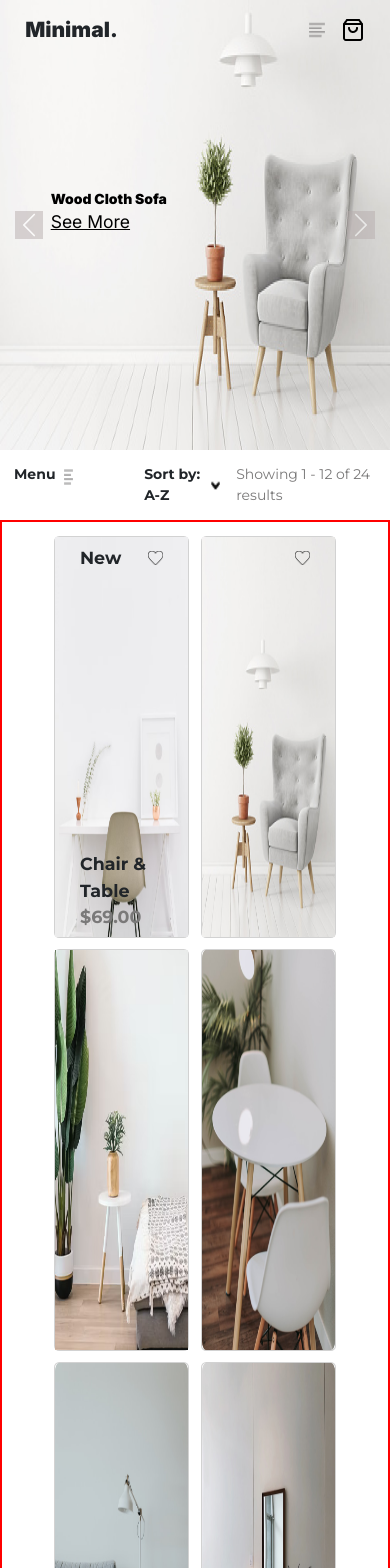
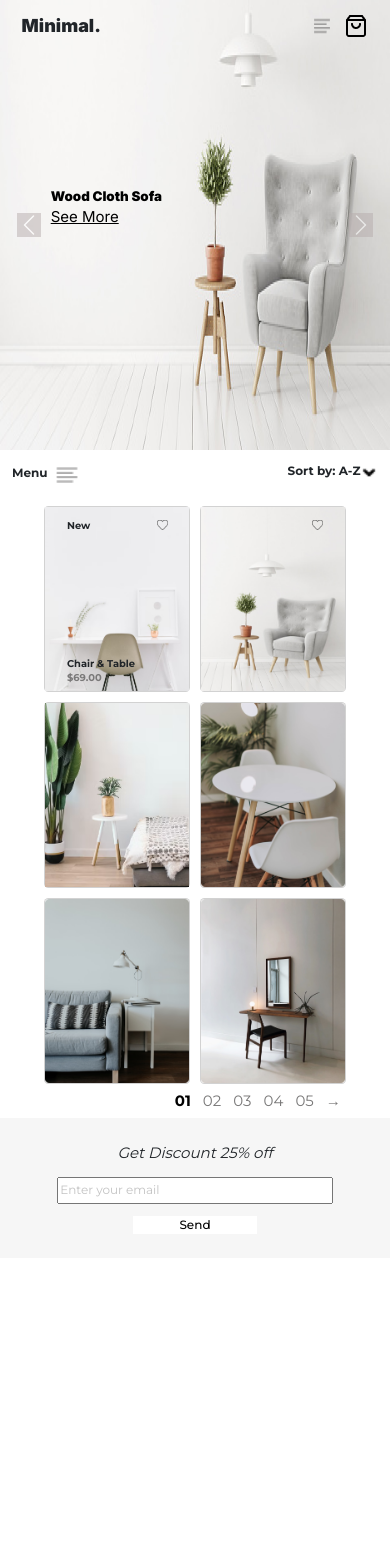
Before and after one commit to JustFelix-Dev/Figma-to-React, a React (Vite) app: page / in a window 390 px wide. Shown: the top 1568 px of the page. After the commit the page ends 1294 px from the top, so only its background shows below. Built offline with nearby package versions, Linux system fonts and the light colour scheme.

Commit message:
Added a Navbar Component

```diff
--- /dev/null
+++ b/src/components/Navbar.jsx
@@ -0,0 +1,42 @@
+import React, { useRef, useState } from 'react'
+
+const Navbar = ({showNav=true}) => {
+    const [ open, setOpen ] = useState(false)
+    const cartRef = useRef()
+
+    const handleClick = ()=>{
+        cartRef.current.style.display = "none"
+        setOpen(true)
+    }
+    const handleDefault=()=>{
+        cartRef.current.style.display = "initial"
+        setOpen(false)
+    }
+  return (
+          <>
+          <nav>
+               <div className="minimal">
+                   <span>Minimal.</span>
+               </div>
+               <div className="links">
+                {
+                    showNav &&
+                   <ul className={ open ? 'active':""}>
+                       <li className="active"><a href="#">Shop</a></li>
+                       <li><a href="#">About</a></li>
+                       <li><a href="#">Contact</a></li>
+                       <li><a href="#">FAQ</a></li>
+                       <li onClick={handleDefault} style={{fontWeight:"500",fontSize:"1.3rem",position:"absolute",top:"-19%",right:"0.3rem",cursor:"pointer"}}>&times;</li>
+                   </ul>
+                }
+                   <div className="cart">
+                       <img className="cartMenu" ref={cartRef} onClick={handleClick} src="images/menu.png" alt="hamburger-menu" />
+                       <img src="images/shopping-bag.png" alt="cart" />
+                   </div>
+               </div>
+             </nav>
+          </>
+  )
+}
+
+export default Navbar
--- a/src/index.css
+++ b/src/index.css
@@ -23,6 +23,10 @@
   --space-lg :2.4rem;
   --space-xl : 3.6rem;
   --space-xxl: 4.2rem;
+}
+
+body{
+  min-width: 298px;
 }
 
 /* MenuBar */
@@ -256,7 +260,7 @@ nav .links{
   padding-right: var(--space-xl);
   padding-top: var(--space-xl);
   padding-bottom: 0 ;
-  border: 2px solid red;
+  /* border: 2px solid red; */
 }
 
 /* SIDEBAR */
@@ -315,9 +319,6 @@ nav .links{
    padding-inline: var(--space-xl);
 }
 
-.allProducts .productCards > a div .img-fluid {
-  height: 400px;
-}
 
 /* New and Love */
 .header{
@@ -374,7 +375,7 @@ nav .links{
 }
 .pagination ul {
   margin: 0;
-  padding-block: var(--space-xs);
+padding-block: var(--space-xs);
 list-style-type: none;
 padding-right:calc(var(--space-xxl) + 2.5rem) ;
 }
@@ -452,17 +453,24 @@ footer .details button:hover{
     position: absolute;
     transform: translateX(-110%);
     transition: all ease-in 300ms;
-    min-height: 100%;
+    max-height: 100%;
     top: 0;
     left: 0;
     z-index: 5;
-    width: 300px;
+    width: 325px;
     overflow: auto;
     background-color: #fff;
-    box-shadow: 0 0 3px 0 rgb(231, 228, 228), 0 0 5px 0 #000;
+    border-top-right-radius: 19px;
+    border-bottom-right-radius: 19px;
+  }
+
+  .allProducts .sidebar .sixth p {
+    max-width: 29ch;
   }
   .allProducts .sidebar.active {
     transform : translateX(0);
+    box-shadow: 0 0 50px 1000px rgba(75, 72, 72, 0.1);
+
   }
   .allProducts .sidebar.active .menuBack{
     display: block;
@@ -477,6 +485,9 @@ footer .details button:hover{
       padding-left: var(--space-xxs);
       padding-right: var(--space-xxs);
     }
+    .pagination ul{
+      padding-right: var(--space-xl);
+    }
 }
 
 @media screen and (max-width:730px){
@@ -485,6 +496,13 @@ footer .details button:hover{
   }
   nav{
     padding-inline: var(--space-md);
+  }
+}
+
+@media screen and (max-width:790px){
+  footer .details{
+    flex-direction: column;
+    align-items: center;
   }
 }
 
@@ -521,3 +539,42 @@ footer .details button:hover{
     display: none !important;
   }
 }
+
+@media screen and (max-width:494px){
+  html{
+    font-size: 12px;
+  }
+  .menubar .menu {
+    align-items: start;
+  }
+  .menubar .menu .first {
+    align-self: end;
+  }
+  .menubar .menu .second {
+    /* align-self:start; */
+    height: 20px;
+  }
+  .allProducts .sidebar{
+    width: 259px;
+  }
+}
+
+@media screen and (max-width:432px){
+  .menubar .result{
+    display: none;
+  }
+  .new{
+    font-size: clamp(0.3rem,1vw + 0.5rem, 0.9rem);
+  }
+  .love{
+    height: 10px;
+  }
+  .footer .name {
+    font-size: clamp(0.3rem,1vw + 0.5rem, 0.9rem);
+  }
+  .footer .price {
+    font-size: clamp(0.3rem,1vw + 0.5rem, 0.9rem);
+
+  }
+
+}
--- a/src/pages/Main.jsx
+++ b/src/pages/Main.jsx
@@ -1,38 +1,12 @@
 import { useEffect, useRef, useState } from "react";
 import { Outlet } from "react-router-dom";
+import Navbar from "../components/Navbar";
 
 const Main = () => {
-    const [ open, setOpen ] = useState(false)
-    const cartRef = useRef()
 
-    const handleClick = ()=>{
-        cartRef.current.style.display = "none"
-        setOpen(true)
-    }
-    const handleDefault=()=>{
-        cartRef.current.style.display = "initial"
-        setOpen(false)
-    }
     return (
             <>
-              <nav>
-                <div className="minimal">
-                    <span>Minimal.</span>
-                </div>
-                <div className="links">
-                    <ul className={ open ? 'active':""}>
-                        <li className="active"><a href="#">Shop</a></li>
-                        <li><a href="#">About</a></li>
-                        <li><a href="#">Contact</a></li>
-                        <li><a href="#">FAQ</a></li>
-                        <li onClick={handleDefault} style={{fontWeight:"500",fontSize:"1.3rem",position:"absolute",top:"-19%",right:"0.3rem",cursor:"pointer"}}>&times;</li>
-                    </ul>
-                    <div className="cart">
-                        <img className="cartMenu" ref={cartRef} onClick={handleClick} src="images/menu.png" alt="hamburger-menu" />
-                        <img src="images/shopping-bag.png" alt="cart" />
-                    </div>
-                </div>
-              </nav>
+               <Navbar/>
              <main>
                 <Outlet/>
              </main>
```
